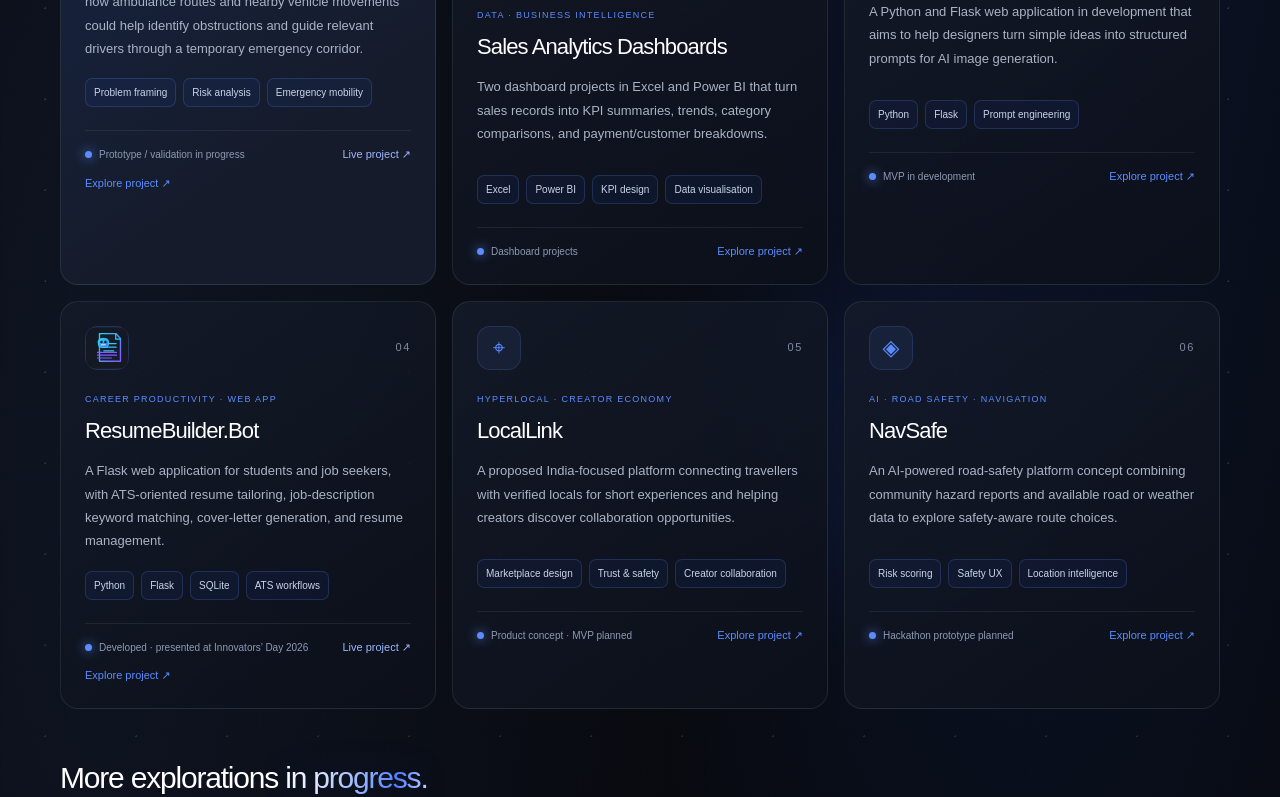
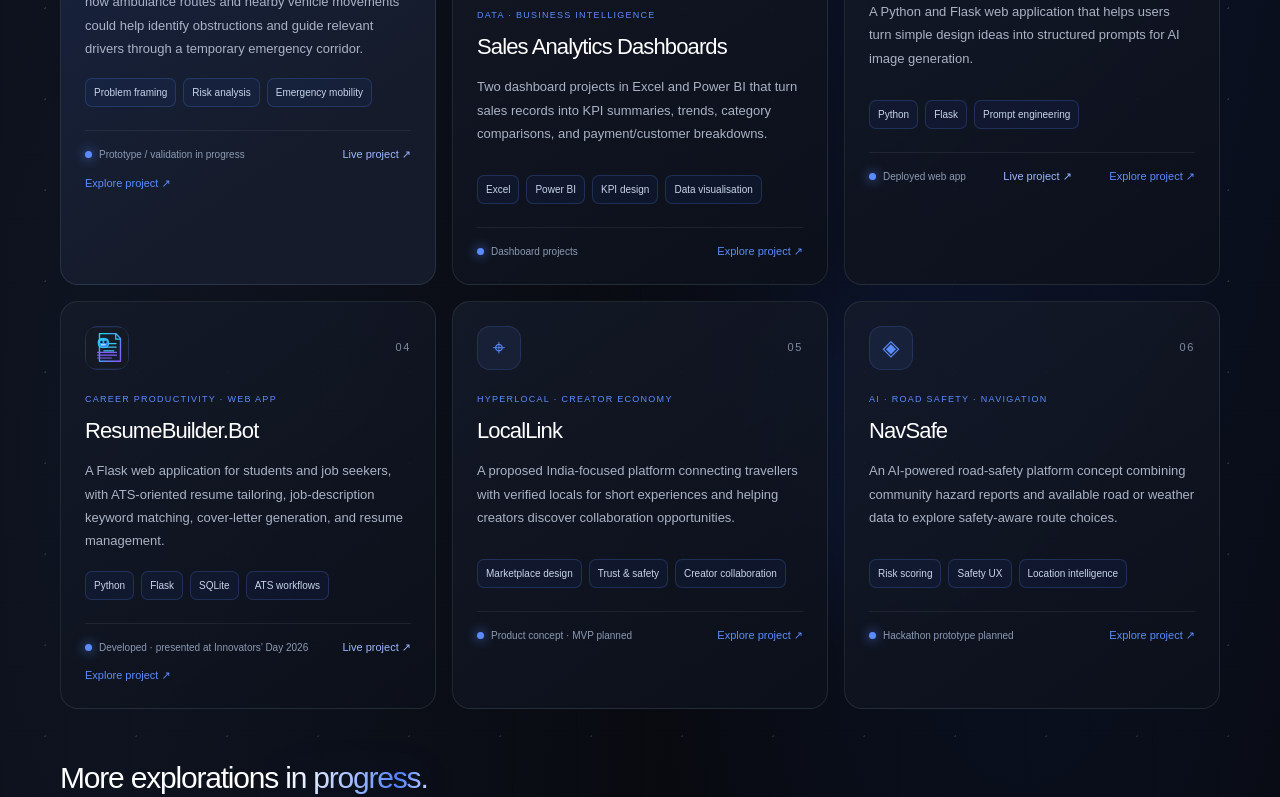
Before and after one commit to prathibha-1314/Portfolio, a Next.js app: page / in a window 1280 px wide. Shown: the part 1766-2563 px from the top of the page. Built offline with nearby package versions, Linux system fonts and the light colour scheme.

Commit message:
Add live link for Automatic Prompt Generator

```diff
--- a/src/app/page.tsx
+++ b/src/app/page.tsx
@@ -5,7 +5,7 @@ import { useEffect, useState } from "react";
 const projects = [
   { name: "ClearWay AI", url: "https://clearway-v2-stn.lovable.app/", icon: "🚑", type: "AI · SMART MOBILITY · SOCIAL IMPACT", description: "An AI-powered emergency-mobility concept exploring how ambulance routes and nearby vehicle movements could help identify obstructions and guide relevant drivers through a temporary emergency corridor.", tags: ["Problem framing", "Risk analysis", "Emergency mobility"], status: "Prototype / validation in progress", detail: "ClearWay explores a Dynamic Temporary Emergency Corridor (DTEC) around an ambulance’s projected route. The proposed workflow activates an emergency session, analyzes nearby vehicles and potential conflicts, selects relevant vehicles for guidance, updates the corridor, and releases it after passage. Evaluation is intended to compare a conventional emergency-awareness baseline with ClearWay in the same synthetic traffic scenario; measured results should only be added after experiments run. A prototype does not establish real-world response-time improvements. Real-traffic validation, connected-vehicle integration, driver-safety testing, and deployment remain future work. Associated patent application: 202641088660, “System and Method for Dynamic Emergency Corridor Generation Through Selective Vehicle Guidance.” Recognition: Top 100 finalist in the AI for Social Impact Challenge 2026." },
   { name: "Sales Analytics Dashboards", icon: "▥", type: "DATA · BUSINESS INTELLIGENCE", description: "Two dashboard projects in Excel and Power BI that turn sales records into KPI summaries, trends, category comparisons, and payment/customer breakdowns.", tags: ["Excel", "Power BI", "KPI design", "Data visualisation"], status: "Dashboard projects", detail: "Amazon Sales Performance Dashboard 2025: highlights ₹1.12bn total revenue, 15K orders, 45K quantity sold, ₹74.54K average order value, and a 3.04 average rating, with monthly sales trends, revenue by category and state, payment-method split, and filters. College Canteen Sales Dashboard: summarizes ₹2,270 total revenue, 30 orders, ₹75.67 average order value, student versus faculty revenue, and breakdowns by date, category, item, payment mode, buyer type, and year. These dashboards practise KPI selection, information hierarchy, trend reading, and making sales data easier to explore. Values shown are from the supplied dashboard screenshots." },
-  { name: "Automatic Prompt Generator for Designers", icon: "✳", type: "GENERATIVE AI · CREATIVE TOOLS", description: "A Python and Flask web application in development that aims to help designers turn simple ideas into structured prompts for AI image generation.", tags: ["Python", "Flask", "Prompt engineering"], status: "MVP in development", detail: "The intended workflow starts with a user's simple design idea, enhances it with details such as style, composition, lighting, colour, and artistic direction, then uses an image-generation workflow to produce a visual preview. The stated stack includes HTML, CSS, Python, Flask, an OpenAI text-model API, and an OpenAI image-generation API. Project status: MVP in development; describe API-backed generation as implemented only once confirmed in the working build. Developed during the RISE Internship with Tamizhan Skills." },
+  { name: "Automatic Prompt Generator for Designers", url: "https://automatic-prompt-generator.onrender.com/", icon: "✳", type: "GENERATIVE AI · CREATIVE TOOLS", description: "A Python and Flask web application that helps users turn simple design ideas into structured prompts for AI image generation.", tags: ["Python", "Flask", "Prompt engineering"], status: "Deployed web app", detail: "The application is available online. Its intended workflow starts with a user's simple design idea, enhances it with details such as style, composition, lighting, colour, and artistic direction, then supports an image-generation workflow. The stated stack includes HTML, CSS, Python, Flask, an OpenAI text-model API, and an OpenAI image-generation API. Developed during the RISE Internship with Tamizhan Skills. Feature availability should be described according to the deployed version." },
   { name: "ResumeBuilder.Bot", url: "https://myresumebuilder.pythonanywhere.com/", icon: "✦", type: "CAREER PRODUCTIVITY · WEB APP", description: "A Flask web application for students and job seekers, with ATS-oriented resume tailoring, job-description keyword matching, cover-letter generation, and resume management.", tags: ["Python", "Flask", "SQLite", "ATS workflows"], status: "Developed · presented at Innovators’ Day 2026", detail: "ResumeBuilder.Bot supports user registration and login, job-description keyword matching, personalized cover-letter generation, three resume styles (ATS-Friendly, Balanced, and Creative), profile-photo upload and validation, saved-resume management, previews, and deletion. Tech stack: Python, Flask, SQLite, HTML5, CSS3, Jinja2, Werkzeug, and regular expressions. The project was developed and presented at Innovators’ Day 2026 at Anand Institute of Higher Technology." },
   { name: "LocalLink", icon: "⌖", type: "HYPERLOCAL · CREATOR ECONOMY", description: "A proposed India-focused platform connecting travellers with verified locals for short experiences and helping creators discover collaboration opportunities.", tags: ["Marketplace design", "Trust & safety", "Creator collaboration"], status: "Product concept · MVP planned", detail: "LocalLink explores two connected journeys: travellers finding local guides for cultural storytelling, city walks, food exploration, translation, or local guidance; and creators discovering collaborators through profiles and structured requests. Proposed modules include booking requests with manual acceptance, session tracking, ratings, payments and commissions, verification, reporting, SOS, and admin review. Proposed stack: React and TypeScript, Tailwind CSS, Node.js/Express, MongoDB, JWT role-based access, Socket.IO, Google Maps, Razorpay, Cloudinary, and Firebase Cloud Messaging. These are planned capabilities, not claims of a completed production platform. The intended approach is to build a responsive MVP, pilot in one location, and use real-user feedback to guide expansion." },
   { name: "NavSafe", icon: "◈", type: "AI · ROAD SAFETY · NAVIGATION", description: "An AI-powered road-safety platform concept combining community hazard reports and available road or weather data to explore safety-aware route choices.", tags: ["Risk scoring", "Safety UX", "Location intelligence"], status: "Hackathon prototype planned", detail: "NavSafe aims to help drivers assess hazards such as potholes, waterlogging, damaged roads, fallen trees, and accidents. The planned prototype includes a hazard map and reporting, risk scoring, and safer-route comparison. Proposed capabilities include confidence estimates based on freshness, severity, and corroborating reports; AI-assisted text or image classification; voice alerts; and an analytics dashboard for recurring hazards. Proposed stack: React, Tailwind CSS, Leaflet/OpenStreetMap, Python/FastAPI, PostgreSQL/PostGIS, Firebase Authentication and Cloud Messaging, scikit-learn, a pretrained vision model such as YOLO, OpenRouteService or OSRM, and weather data. Predictive accident analytics and advanced image detection are later-stage ideas. Risk scores are estimates, not guarantees of safety; the platform is not presented as deployed or validated." },
```
